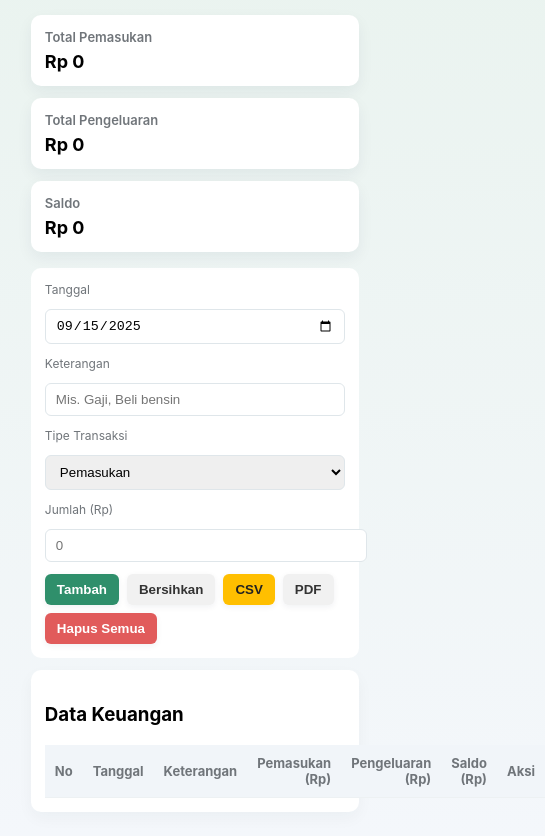
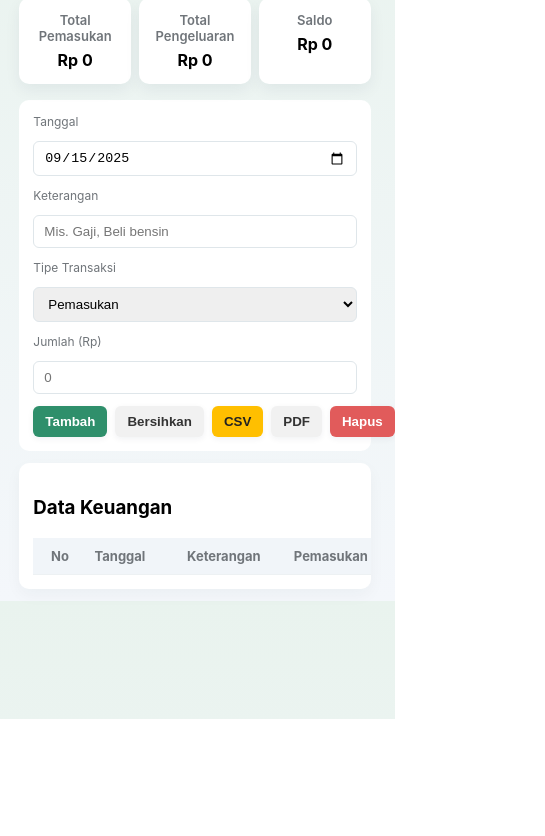
Before and after one commit to Kadekastriyani/catatan-keuangan, a plain HTML site: page index.html in a window 390 px wide. Shown: the part 125-961 px from the top of the page, 545 px wide, since content can reach past the window. After the commit the page ends 844 px from the top, so only its background shows below. Drawn offline with Linux system fonts and the light colour scheme.

Commit message:
Update index.html

```diff
--- a/index.html
+++ b/index.html
@@ -27,18 +27,17 @@
     max-width:96%;
   }
 
-  .header{
-    text-align:center;
-    margin-bottom:18px;
-  }
-  h1{ margin:6px 0; font-size:22px; }
-  p.lead{ color:var(--muted); margin:0 0 12px;}
+  .header{text-align:center;margin-bottom:18px;}
+  h1{margin:6px 0;font-size:22px;}
+  p.lead{color:var(--muted);margin:0 0 12px;}
 
+  /* --- Cards Summary --- */
   .cards{
     display:flex;
     gap:12px;
     margin-bottom:16px;
-    flex-wrap:wrap;
+    flex-wrap:nowrap;
+    justify-content:space-between;
   }
   .card{
     background:var(--card);
@@ -46,11 +45,13 @@
     padding:14px;
     border-radius:10px;
     flex:1;
-    min-width:200px;
+    min-width:0;
+    text-align:center;
   }
-  .card h3{ margin:0; font-size:13px; color:var(--muted); font-weight:600;}
-  .card p{ margin:6px 0 0; font-size:18px; font-weight:700; }
+  .card h3{margin:0;font-size:13px;color:var(--muted);font-weight:600;}
+  .card p{margin:6px 0 0;font-size:18px;font-weight:700;}
 
+  /* --- Form Area --- */
   .form-area{
     display:flex;
     gap:12px;
@@ -61,61 +62,102 @@
     align-items:flex-end;
     flex-wrap:wrap;
   }
-  label{ font-size:12px; color:var(--muted); display:block; margin-bottom:6px;}
-  input[type="text"], input[type="date"], select{
+  label{font-size:12px;color:var(--muted);display:block;margin-bottom:6px;}
+  input[type="text"], input[type="date"], select, input[type="number"]{
     padding:8px 10px;
     border-radius:6px;
     border:1px solid #dfe6ea;
-    width:220px;
     box-sizing:border-box;
   }
-  input[type="number"]{ width:160px; padding:8px 10px; border-radius:6px; border:1px solid #dfe6ea;}
-  .form-col{ display:flex; gap:6px; flex-direction:column; }
+  input[type="text"],input[type="date"],select{width:220px;}
+  input[type="number"]{width:160px;}
+  .form-col{display:flex;gap:6px;flex-direction:column;}
 
-  .controls{ display:flex; gap:8px; flex-wrap:wrap; }
+  /* --- Controls --- */
+  .controls{
+    display:flex;
+    gap:8px;
+    flex-wrap:nowrap;
+    justify-content:space-between;
+    width:100%;
+  }
   button{
-    border:0; padding:8px 12px; border-radius:6px; cursor:pointer; font-weight:600;
+    border:0;padding:8px 12px;border-radius:6px;cursor:pointer;font-weight:600;
     box-shadow: 0 2px 6px rgba(18,40,61,0.06);
+    flex:1; /* supaya sejajar rapi */
   }
-  .btn-add{ background:var(--accent); color:white;}
-  .btn-clear{ background:#f1f1f1; color:#333;}
-  .btn-delete{ background:var(--danger); color:white;}
-  .btn-export{ background:#ffbf00; color:#222; }
+  .btn-add{background:var(--accent);color:white;}
+  .btn-clear{background:#f1f1f1;color:#333;}
+  .btn-delete{background:var(--danger);color:white;}
+  .btn-export{background:#ffbf00;color:#222;}
 
   .table-wrap{
     background:var(--card);
     padding:14px;
     border-radius:10px;
     box-shadow: 0 6px 16px rgba(18,40,61,0.04);
+    overflow-x:auto; /* ✅ biar bisa scroll di hp */
   }
   table{
     width:100%;
     border-collapse:collapse;
+    min-width: 700px; /* ✅ supaya layout tetap rapi */
     font-size:14px;
   }
   thead th{
     background:var(--table-head);
     text-align:left;
-    padding:10px;
+    padding:10px 8px;
     font-size:13px;
     color:var(--muted);
     border-bottom:1px solid #edf1f3;
+    white-space:nowrap;
   }
-  tbody td{ padding:10px; border-bottom:1px solid #f2f4f6; vertical-align:middle; }
-  tbody tr:last-child td{ border-bottom:0; }
+  tbody td{
+    padding:10px 8px;
+    border-bottom:1px solid #f2f4f6;
+    vertical-align:middle;
+  }
+  tbody tr:last-child td{border-bottom:0;}
 
-  .right{ text-align:right; }
-  .muted{ color:var(--muted); font-size:13px; }
+  /* ✅ Lebar dan alignment kolom */
+  th:nth-child(1), td:nth-child(1) { width:50px; text-align:center; }
+  th:nth-child(2), td:nth-child(2) { width:120px; white-space:nowrap; }
+  th:nth-child(4), td:nth-child(4),
+  th:nth-child(5), td:nth-child(5),
+  th:nth-child(6), td:nth-child(6) {
+    text-align:right;
+    width:150px;
+    white-space:nowrap;
+  }
+  th:nth-child(7), td:nth-child(7) { width:100px; text-align:center; }
 
-  .actions{ display:flex; gap:6px; }
+  .right{text-align:right;}
+  .actions{display:flex;gap:4px;justify-content:center;}
 
+  /* --- Responsive untuk HP --- */
   @media (max-width:680px){
-    .form-area{flex-direction:column; align-items:stretch;}
-    input[type="text"], input[type="date"], select, input[type="number"]{ width:100%;}
-    .cards{flex-direction:column;}
+    body{padding:12px;}
+    h1{font-size:18px;}
+
+    /* Cards tetap sejajar 3 kolom */
+    .cards{
+      flex-wrap:nowrap;
+      display:grid;
+      grid-template-columns:1fr 1fr 1fr;
+      gap:8px;
+    }
+    .card p{font-size:16px;}
+
+    /* Form input satu kolom, tombol sejajar */
+    .form-area{flex-direction:column;align-items:stretch;}
+    input[type="text"],input[type="date"],select,input[type="number"]{width:100%;}
+    .controls{flex-wrap:nowrap;gap:6px;}
+    .controls button{flex:1;}
   }
+</style>
 
-</style>
+
 </head>
 <body>
   <div class="container">
@@ -164,11 +206,11 @@
       </div>
 
       <div style="display:flex; gap:8px; align-items:flex-end;" class="controls">
-        <button class="btn-add" id="addBtn">Tambah</button>
+        <button class="btn-add" id="addBtn">Tambah </button>
         <button class="btn-clear" id="clearForm">Bersihkan</button>
         <button class="btn-export" id="downloadCSV">CSV</button>
         <button class="btn-clear" id="printBtn">PDF</button>
-        <button class="btn-delete" id="clearAllBtn">Hapus Semua</button>
+        <button class="btn-delete" id="clearAllBtn">Hapus</button>
       </div>
     </div>
 
```
